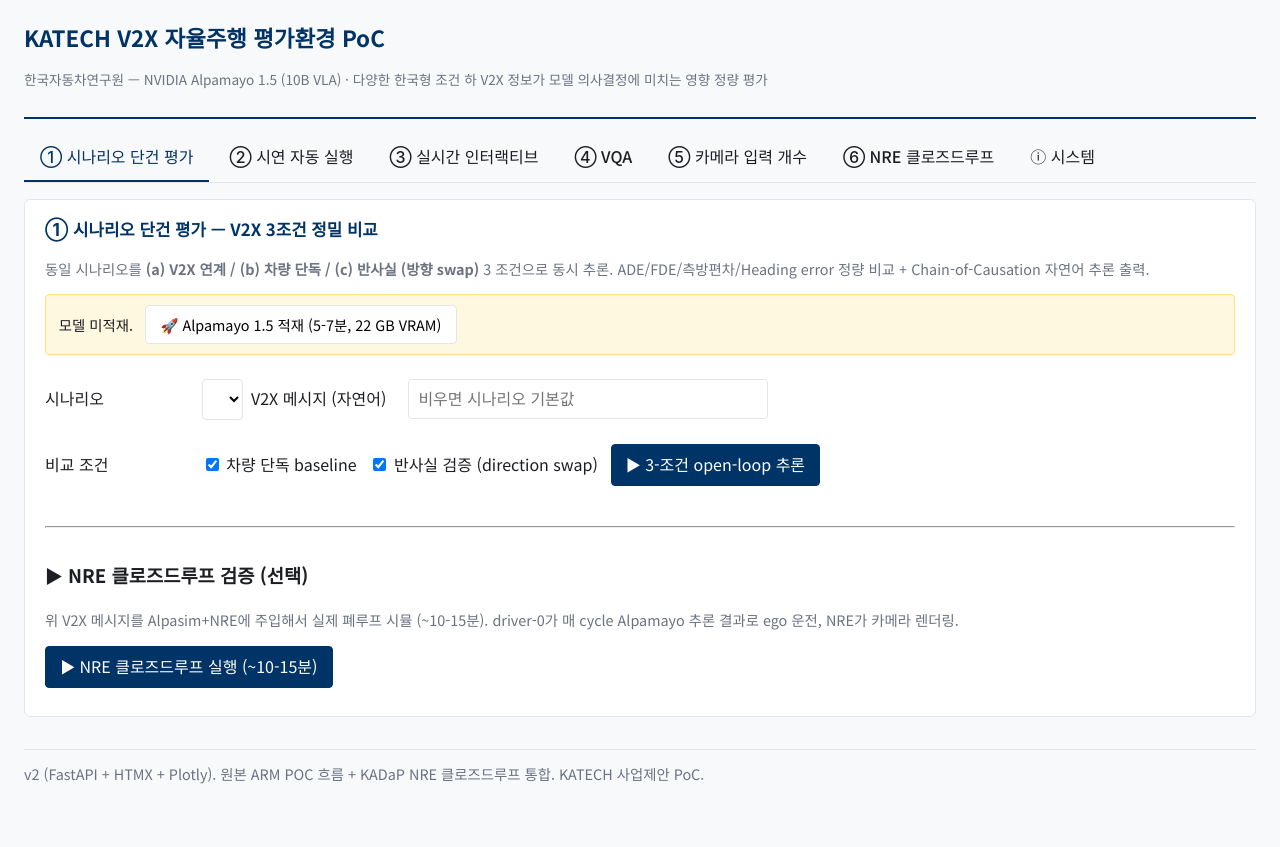
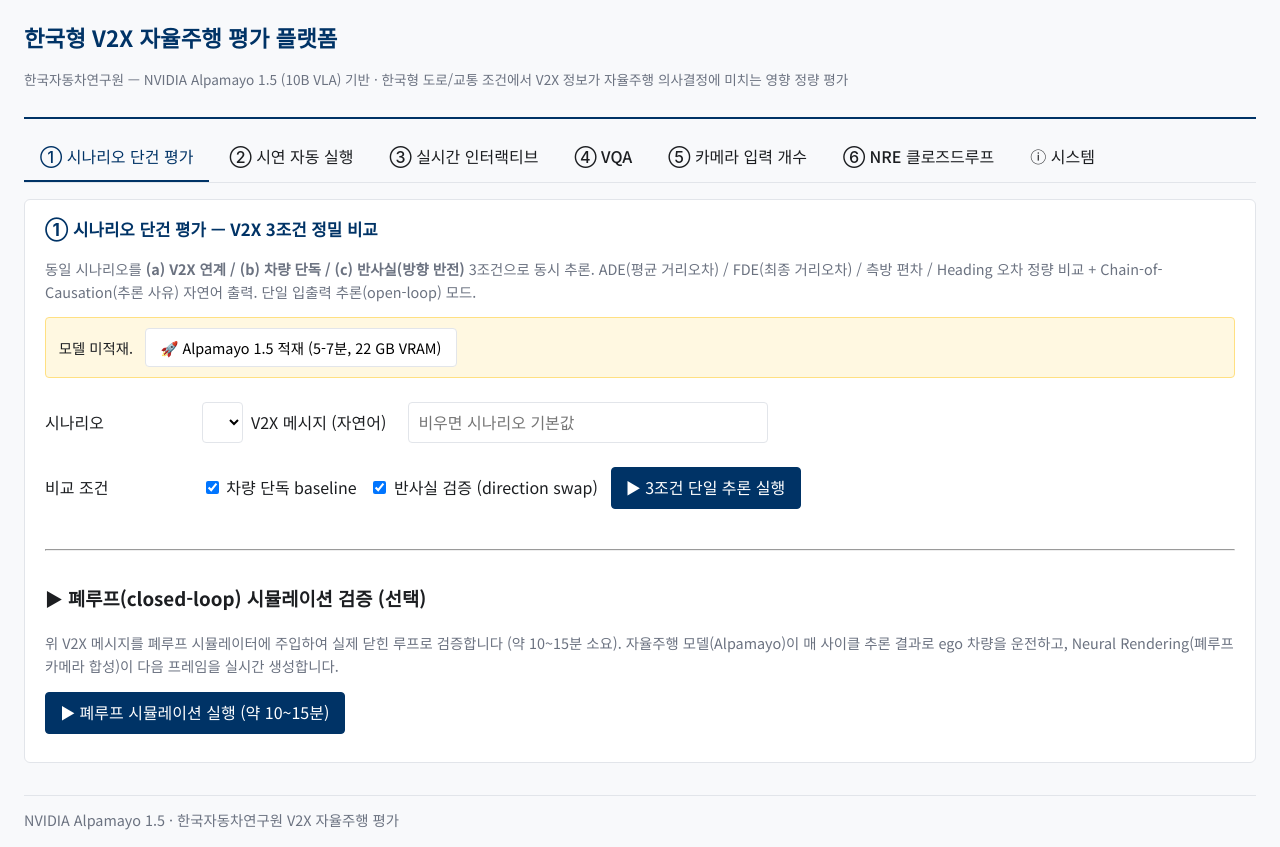
Before and after one commit to crom592/alpamayo-closedloop-demo, a FastAPI app: page / in a window 1280 px wide. Before the commit the page ends 784 px from the top, so only its background shows below. Run offline with FastAPI, Linux system fonts and the light colour scheme; lists and menus that the app fills with data are empty; some libraries are stand-ins or nearby versions.

Commit message:
kadap-poc-v2: KATECH 시연용 UI 텍스트 정리
평가위원이 보는 화면에서 내부 개발 용어/PoC 흔적 제거:

- title/H1/footer: "KATECH V2X 자율주행 평가환경 PoC"
  → "한국형 V2X 자율주행 평가 플랫폼". footer에서 기술 스택
  (FastAPI/HTMX/Plotly)과 "원본 ARM POC", "KADaP", "사업제안 PoC"
  표기 전부 제거 후 attribution 한 줄로 축소.

- 4개 캐시 의존 탭(demo_run/interactive/vqa/cam_count): 안내문에
  박혀 있던 `scripts/prerender_demo_cache_kadap.sh` 노출 제거.
  사용자 행동 가이드는 "시스템 관리자에게 문의"로 변경.

- 내부 서비스명 추상화: driver-0 → "자율주행 모델 (Alpamayo)",
  controller-0 → "차량 컨트롤러", physics-0/sensorsim-0/runtime-0도
  한국어 라벨. main.py에 서비스 라벨 매핑 dict 추가 후 system_refresh
  템플릿이 이를 사용. system 탭에서 "KADaP 자동차산업클라우드"
  → "NVIDIA A40 GPU 환경"으로 단순화.

- 기술 용어 첫 등장에 한국어 괄호 설명 추가: BEV(조감도),
  ADE(평균 거리오차), FDE(최종 거리오차), Chain-of-Causation(추론
  사유), open-loop/closed-loop, Neural Rendering(폐루프 카메라
  합성). 결과 표 헤더도 "ADE (m)" → "ADE 평균 거리오차 (m)".

- 마케팅 워딩 "헤드라이너" → "주요 시연 시나리오". 시스템 탭의
  한계/로드맵 표(1차/2차년도 fine-tuning, TensorRT distillation)는
  평가위원이 후속 계획을 보고 싶어한다고 사용자가 명시 → 유지.

기능 회귀 없음: Tab ① 3-조건 추론 (scen 0, "Turn left in 11m") →
ADE 1.41 / baseline 1.74 / counterfactual 1.49 (이전과 동일).
금칙어 grep 통과 (Plotly는 인라인 JS API 호출이라 사용자 비노출).

Co-Authored-By: Claude Opus 4.7 <noreply@anthropic.com>

```diff
--- a/kadap-poc-v2/main.py
+++ b/kadap-poc-v2/main.py
@@ -51,7 +51,7 @@ import vlm_qa  # noqa: E402
 HERE = Path(__file__).resolve().parent
 TEMPLATES = Jinja2Templates(directory=str(HERE / "templates"))
 
-app = FastAPI(title="KATECH V2X PoC v2")
+app = FastAPI(title="한국형 V2X 자율주행 평가 플랫폼")
 app.mount("/static", StaticFiles(directory=str(HERE / "static")), name="static")
 app.mount("/artifacts", StaticFiles(directory=str(ROLLOUTS_DIR)), name="artifacts")
 if DEMO_CACHE_DIR.exists():
@@ -585,6 +585,13 @@ async def system_refresh(request: Request):
             return f"<<error: {e}>>"
 
     services = ["controller-0", "driver-0", "physics-0", "sensorsim-0", "runtime-0"]
+    service_labels = {
+        "controller-0": "차량 컨트롤러",
+        "driver-0": "자율주행 모델 (Alpamayo)",
+        "physics-0": "물리 시뮬레이터",
+        "sensorsim-0": "센서 시뮬레이터",
+        "runtime-0": "시뮬레이션 런타임",
+    }
     docker_ps = sh(["docker", "ps", "-a", "--format", "{{.Names}}\t{{.Status}}"])
     svc_status = {s: "—" for s in services}
     for line in docker_ps.splitlines():
@@ -595,6 +602,9 @@ async def system_refresh(request: Request):
             if s in name:
                 svc_status[s] = status
                 break
+    rows = [
+        {"label": service_labels[s], "status": svc_status[s]} for s in services
+    ]
     gpu = sh(
         [
             "nvidia-smi",
@@ -604,7 +614,7 @@ async def system_refresh(request: Request):
         timeout=5,
     )
     return TEMPLATES.TemplateResponse(
-        request, "_system_refresh.html", {"services": svc_status, "gpu": gpu}
+        request, "_system_refresh.html", {"rows": rows, "gpu": gpu}
     )
 
 
--- a/kadap-poc-v2/templates/_scenario_eval_result.html
+++ b/kadap-poc-v2/templates/_scenario_eval_result.html
@@ -1,10 +1,10 @@
 <div class="result-grid">
   <div class="result-bev">
-    <h3>BEV — GT 대비 3-조건 예측 궤적</h3>
+    <h3>BEV(조감도) — 정답 궤적 대비 3조건 예측 비교</h3>
     <img src="/scenario_eval/img/{{ token }}/bev" alt="BEV" style="max-width:100%;">
   </div>
   <div class="result-cam">
-    <h3>front_wide_120fov 입력</h3>
+    <h3>전방 광각 카메라 입력 (120° FoV)</h3>
     <img src="/scenario_eval/img/{{ token }}/cam" alt="camera" style="max-width:100%;">
   </div>
 </div>
@@ -20,7 +20,7 @@
 
 <table class="step-meta vqa-metrics">
   <thead>
-    <tr><th>조건</th><th>ADE (m)</th><th>FDE (m)</th><th>max lat dev (m)</th><th>heading err (°)</th></tr>
+    <tr><th>조건</th><th>ADE 평균 거리오차 (m)</th><th>FDE 최종 거리오차 (m)</th><th>최대 측방 편차 (m)</th><th>방위 오차 (°)</th></tr>
   </thead>
   <tbody>
     {% for row in result.rows %}
--- a/kadap-poc-v2/templates/_system_refresh.html
+++ b/kadap-poc-v2/templates/_system_refresh.html
@@ -1,8 +1,8 @@
 <table class="step-meta">
-  <thead><tr><th>서비스</th><th>상태</th></tr></thead>
+  <thead><tr><th>구성 요소</th><th>상태</th></tr></thead>
   <tbody>
-    {% for svc, status in services.items() %}
-    <tr><td><code>{{ svc }}</code></td><td>{{ status }}</td></tr>
+    {% for row in rows %}
+    <tr><td>{{ row.label }}</td><td>{{ row.status }}</td></tr>
     {% endfor %}
   </tbody>
 </table>
--- a/kadap-poc-v2/templates/base.html
+++ b/kadap-poc-v2/templates/base.html
@@ -2,7 +2,7 @@
 <html lang="ko">
 <head>
 <meta charset="utf-8">
-<title>KATECH V2X 자율주행 평가환경 PoC</title>
+<title>한국형 V2X 자율주행 평가 플랫폼</title>
 <meta name="viewport" content="width=device-width, initial-scale=1">
 <link href="https://fonts.googleapis.com/css2?family=Noto+Sans+KR:wght@400;500;700&display=swap" rel="stylesheet">
 <link rel="stylesheet" href="/static/app.css">
@@ -11,8 +11,8 @@
 </head>
 <body>
 <header>
-  <h1>KATECH V2X 자율주행 평가환경 PoC</h1>
-  <p class="muted">한국자동차연구원 — NVIDIA Alpamayo 1.5 (10B VLA) · 다양한 한국형 조건 하 V2X 정보가 모델 의사결정에 미치는 영향 정량 평가</p>
+  <h1>한국형 V2X 자율주행 평가 플랫폼</h1>
+  <p class="muted">한국자동차연구원 — NVIDIA Alpamayo 1.5 (10B VLA) 기반 · 한국형 도로/교통 조건에서 V2X 정보가 자율주행 의사결정에 미치는 영향 정량 평가</p>
 </header>
 
 <nav class="tabs">
@@ -39,7 +39,7 @@
 </main>
 
 <footer class="muted">
-  v2 (FastAPI + HTMX + Plotly). 원본 ARM POC 흐름 + KADaP NRE 클로즈드루프 통합. KATECH 사업제안 PoC.
+  NVIDIA Alpamayo 1.5 · 한국자동차연구원 V2X 자율주행 평가
 </footer>
 </body>
 </html>
--- a/kadap-poc-v2/templates/tab_cam_count.html
+++ b/kadap-poc-v2/templates/tab_cam_count.html
@@ -6,7 +6,7 @@
 
   {% if not cache_ready %}
   <div class="model-status state-error">
-    ⚠ demo_cache 없음 — <code>scripts/prerender_demo_cache_kadap.sh</code> 실행 후 새로고침.
+    ⚠ 사전 렌더 캐시가 없습니다. 시스템 관리자에게 문의해 주세요.
   </div>
   {% else %}
   <form class="inline">
--- a/kadap-poc-v2/templates/tab_interactive.html
+++ b/kadap-poc-v2/templates/tab_interactive.html
@@ -1,13 +1,13 @@
 <section class="card">
   <h2>③ 실시간 인터랙티브 시연 — V2X 프리셋 즉시 전환</h2>
   <p class="muted">
-    사전 캐시된 카메라 영상이 자동 재생되는 동안 V2X 프리셋 버튼 클릭 → BEV가 0초 지연으로 즉시 전환.
-    <strong>KATECH 시연 메인.</strong>
+    사전 캐시된 카메라 영상이 자동 재생되는 동안 V2X 프리셋 버튼 클릭 → BEV(조감도)가 지연 없이 즉시 전환.
+    동일 장면에 대해 V2X 입력만 바뀔 때 자율주행 모델의 의사결정이 어떻게 달라지는지 직관적으로 확인.
   </p>
 
   {% if not cache_ready %}
   <div class="model-status state-error">
-    ⚠ demo_cache 없음 — <code>scripts/prerender_demo_cache_kadap.sh</code> 실행 후 새로고침.
+    ⚠ 사전 렌더 캐시가 없습니다. 시스템 관리자에게 문의해 주세요.
   </div>
   {% else %}
   <form class="inline">
--- a/kadap-poc-v2/templates/tab_scenario_eval.html
+++ b/kadap-poc-v2/templates/tab_scenario_eval.html
@@ -1,8 +1,9 @@
 <section class="card">
   <h2>① 시나리오 단건 평가 — V2X 3조건 정밀 비교</h2>
   <p class="muted">
-    동일 시나리오를 <strong>(a) V2X 연계 / (b) 차량 단독 / (c) 반사실 (방향 swap)</strong> 3 조건으로 동시 추론.
-    ADE/FDE/측방편차/Heading error 정량 비교 + Chain-of-Causation 자연어 추론 출력.
+    동일 시나리오를 <strong>(a) V2X 연계 / (b) 차량 단독 / (c) 반사실(방향 반전)</strong> 3조건으로 동시 추론.
+    ADE(평균 거리오차) / FDE(최종 거리오차) / 측방 편차 / Heading 오차 정량 비교 + Chain-of-Causation(추론 사유) 자연어 출력.
+    단일 입출력 추론(open-loop) 모드.
   </p>
 
   <div id="se-model-status">{% include '_model_status.html' %}</div>
@@ -27,7 +28,7 @@
       <label><input type="checkbox" name="do_counterfactual" checked> 반사실 검증 (direction swap)</label>
     </div>
     <div class="form-row">
-      <button type="submit" class="btn btn-primary">▶ 3-조건 open-loop 추론</button>
+      <button type="submit" class="btn btn-primary">▶ 3조건 단일 추론 실행</button>
       <span id="se-spinner" class="htmx-indicator">⏳ 추론 중...</span>
     </div>
   </form>
@@ -36,10 +37,11 @@
 
   <hr style="margin: 2rem 0;">
 
-  <h3>▶ NRE 클로즈드루프 검증 (선택)</h3>
+  <h3>▶ 폐루프(closed-loop) 시뮬레이션 검증 (선택)</h3>
   <p class="muted">
-    위 V2X 메시지를 Alpasim+NRE에 주입해서 실제 폐루프 시뮬 (~10-15분).
-    driver-0가 매 cycle Alpamayo 추론 결과로 ego 운전, NRE가 카메라 렌더링.
+    위 V2X 메시지를 폐루프 시뮬레이터에 주입하여 실제 닫힌 루프로 검증합니다 (약 10~15분 소요).
+    자율주행 모델(Alpamayo)이 매 사이클 추론 결과로 ego 차량을 운전하고,
+    Neural Rendering(폐루프 카메라 합성)이 다음 프레임을 실시간 생성합니다.
   </p>
   <form hx-post="/closedloop/run" hx-target="#nre-progress" hx-swap="innerHTML">
     <input type="hidden" name="v2x_text" id="nre-v2x-mirror">
@@ -49,7 +51,7 @@
               document.getElementById('nre-v2x-mirror').value = document.getElementById('se-v2x').value;
               this.form.requestSubmit();
             ">
-      ▶ NRE 클로즈드루프 실행 (~10-15분)
+      ▶ 폐루프 시뮬레이션 실행 (약 10~15분)
     </button>
   </form>
   <div id="nre-progress"></div>
--- a/kadap-poc-v2/templates/tab_vqa.html
+++ b/kadap-poc-v2/templates/tab_vqa.html
@@ -7,7 +7,7 @@
 
   {% if not cache_ready %}
   <div class="model-status state-error">
-    ⚠ demo_cache 없음 — <code>scripts/prerender_demo_cache_kadap.sh</code> 실행 후 새로고침.
+    ⚠ 사전 렌더 캐시가 없습니다. 시스템 관리자에게 문의해 주세요.
   </div>
   {% else %}
   <form class="inline">
```
Also changed, not shown: kadap-poc-v2/templates/tab_closedloop.html (+4 -3 lines), kadap-poc-v2/templates/tab_demo_run.html (+5 -8 lines), kadap-poc-v2/templates/tab_system.html (+10 -10 lines), 1 other file.
